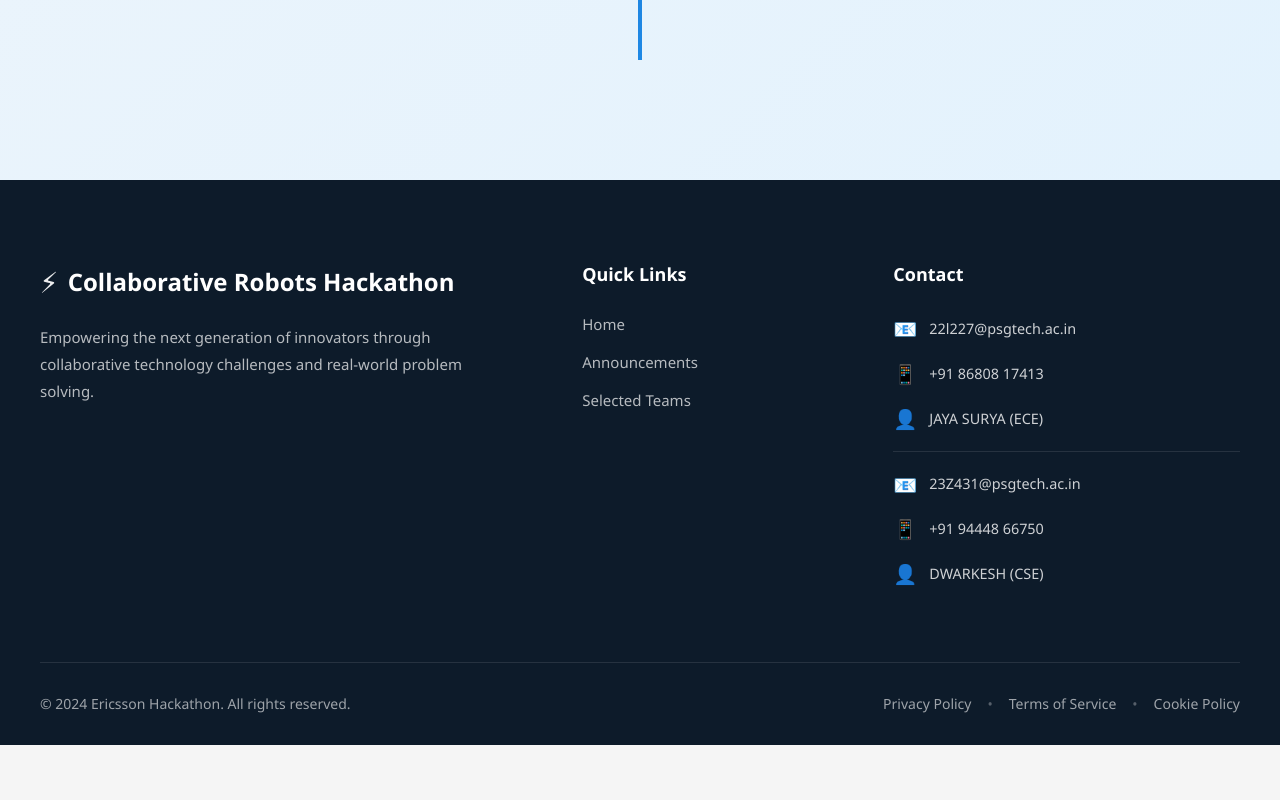
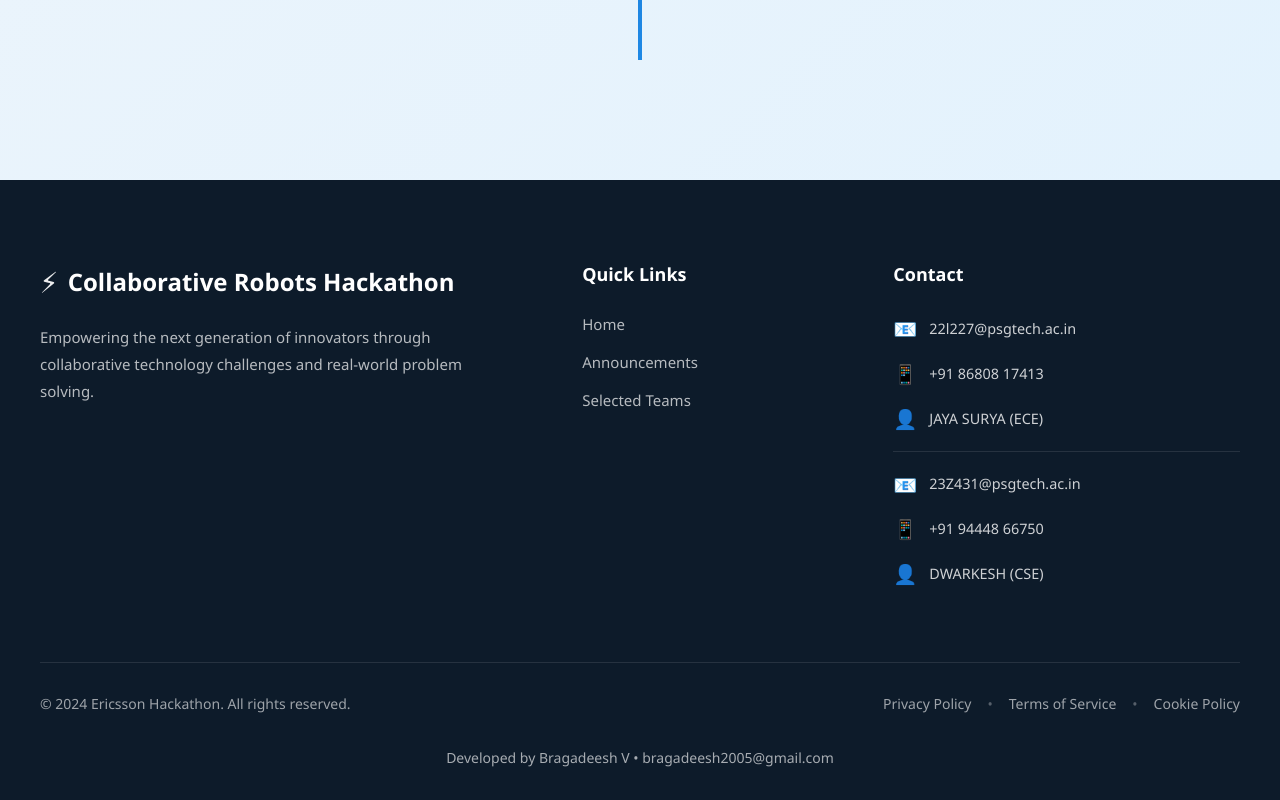
Before and after one commit to BRAGADEESH2005/PSGtechEriccsonHackFrontend, a React (Create React App) app: page / in a window 1280 px wide. Shown: the part 3949-4749 px from the top of the page. Before the commit the page ends 4694 px from the top, so only its background shows below. Built offline with nearby package versions, Linux system fonts and the light colour scheme.

Commit message:
pushhpaa

```diff
--- a/src/pages/Home.css
+++ b/src/pages/Home.css
@@ -1491,3 +1491,23 @@
   border-color: rgba(102, 126, 234, 0.5);
   box-shadow: 0 10px 30px rgba(102, 126, 234, 0.2);
 }
+
+
+.footer-developer {
+  text-align: center;
+  margin-top: 1rem;
+  padding-top: 1rem;
+  font-size: 0.875rem;
+  opacity: 0.8;
+}
+
+.footer-developer a {
+  color: inherit;
+  text-decoration: none;
+  transition: color 0.3s ease;
+}
+
+.footer-developer a:hover {
+  color: #00aaff;
+  text-decoration: underline;
+}
--- a/src/pages/Home.js
+++ b/src/pages/Home.js
@@ -283,7 +283,7 @@ const Home = ({ isLoggedIn, hasSubmittedProposal, onLoginClick, teamName }) => {
             </p>
           </div>
 
-                    <div className="timeline-wrapper">
+          <div className="timeline-wrapper">
             <div className="timeline-line"></div>
             {timeline.map((item, index) => (
               <div
@@ -424,6 +424,22 @@ const Home = ({ isLoggedIn, hasSubmittedProposal, onLoginClick, teamName }) => {
                 <a href="#">Cookie Policy</a>
               </div>
             </div>
+            <div className="footer-developer">
+              <p>
+                Developed by{" "}
+                <a
+                  href="https://github.com/BRAGADEESH2005"
+                  target="_blank"
+                  rel="noopener noreferrer"
+                >
+                  Bragadeesh V
+                </a>
+                {" • "}
+                <a href="mailto:bragadeesh2005@gmail.com">
+                  bragadeesh2005@gmail.com
+                </a>
+              </p>
+            </div>
           </div>
         </div>
       </footer>
```
